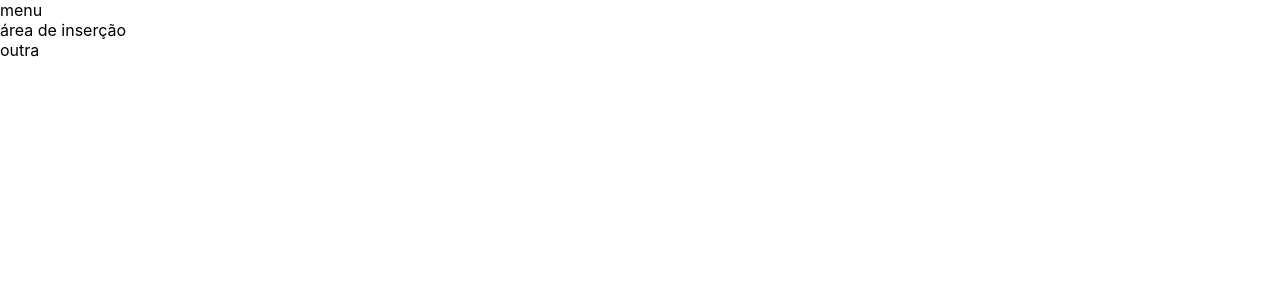
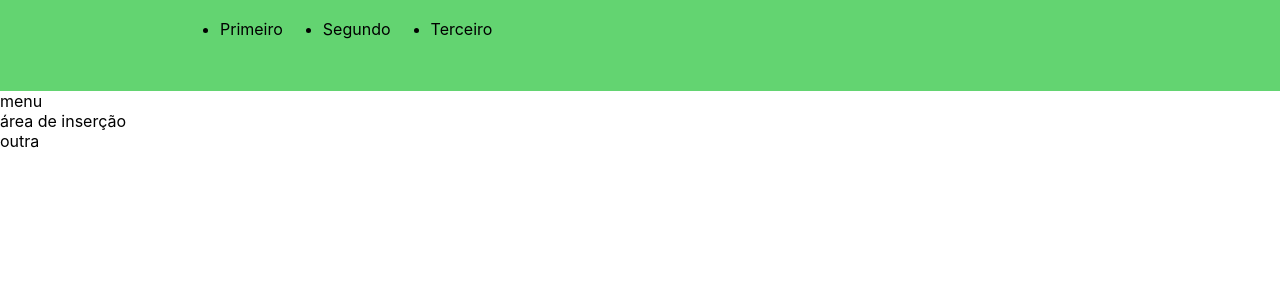
Before and after one commit to pvcdo/personal-finance, a React (Create React App) app: page / in a window 1280 px wide. Shown: the top 300 px of the page. Built offline with nearby package versions, Linux system fonts and the light colour scheme.

Commit message:
nav refactoring

```diff
--- a/src/App.js
+++ b/src/App.js
@@ -5,16 +5,10 @@ import { BrowserRouter as Router, Switch, Route } from 'react-router-dom';
 
 function App() {
   return (
-
-      /*<Router>
-        <Navbar />
-        <Switch>
-          <Route path='/' component={Home} />
-        </Switch>
-      </Router>*/
-
+    <>
+      <Navbar/>
       <Home/>
-
+    </>
   );
 }
 
--- a/src/components/Navbar/index.js
+++ b/src/components/Navbar/index.js
@@ -1,26 +1,21 @@
 import React from 'react';
-import {
-Nav,
-NavLink,
-Bars,
-NavMenu,
-NavBtn,
-NavBtnLink,
-} from './style';
+import {Nav,ListNav,ItemListNav} from './style';
 
 const Navbar = () => {
 return (
 	<>
 	<Nav>
-		<Bars />
-
-		<NavMenu>
-		<NavLink to='/Home' activeStyle>
-			Home
-		</NavLink>
-		{/* Second Nav */}
-		{/* <NavBtnLink to='/sign-in'>Sign In</NavBtnLink> */}
-		</NavMenu>
+		<ListNav>
+			<ItemListNav>
+				Primeiro
+			</ItemListNav>
+			<ItemListNav>
+				Segundo
+			</ItemListNav>
+			<ItemListNav>
+				Terceiro
+			</ItemListNav>
+		</ListNav>
 	</Nav>
 	</>
 );
--- a/src/components/Navbar/style.js
+++ b/src/components/Navbar/style.js
@@ -1,5 +1,3 @@
-import { FaBars } from 'react-icons/fa';
-import { NavLink as Link } from 'react-router-dom';
 import styled from 'styled-components';
 
 export const Nav = styled.nav`
@@ -13,74 +11,10 @@ z-index: 12;
 	/* justify-content: flex-start; */
 `;
 
-export const NavLink = styled(Link)`
-color: #808080;
+export const ListNav = styled.ul`
 	display: flex;
-align-items: center;
-text-decoration: none;
-padding: 0 1rem;
-height: 100%;
-cursor: pointer;
-&.active {
-	color: #000000;
-}
 `;
 
-export const Bars = styled(FaBars)`
-display: none;
-color: #808080;
-@media screen and (max-width: 768px) {
-	display: block;
-	position: absolute;
-	top: 0;
-	right: 0;
-	transform: translate(-100%, 75%);
-	font-size: 1.8rem;
-	cursor: pointer;
-}
+export const ItemListNav = styled.li`
+	margin-left: 40px;
 `;
-
-export const NavMenu = styled.div`
-display: flex;
-align-items: center;
-margin-right: -24px;
-/* Second Nav */
-/* margin-right: 24px; */
-/* Third Nav */
-/* width: 100vw;
-white-space: nowrap; */
-@media screen and (max-width: 768px) {
-	display: none;
-}
-`;
-
-export const NavBtn = styled.nav`
-display: flex;
-align-items: center;
-margin-right: 24px;
-/* Third Nav */
-/* justify-content: flex-end;
-width: 100vw; */
-@media screen and (max-width: 768px) {
-	display: none;
-}
-`;
-
-export const NavBtnLink = styled(Link)`
-border-radius: 4px;
-background: #808080;
-padding: 10px 22px;
-color: #000000;
-outline: none;
-border: none;
-cursor: pointer;
-transition: all 0.2s ease-in-out;
-text-decoration: none;
-/* Second Nav */
-margin-left: 24px;
-&:hover {
-	transition: all 0.2s ease-in-out;
-	background: #fff;
-	color: #808080;
-}
-`;
```
Lines whose indentation alone changed are shown as unchanged.
